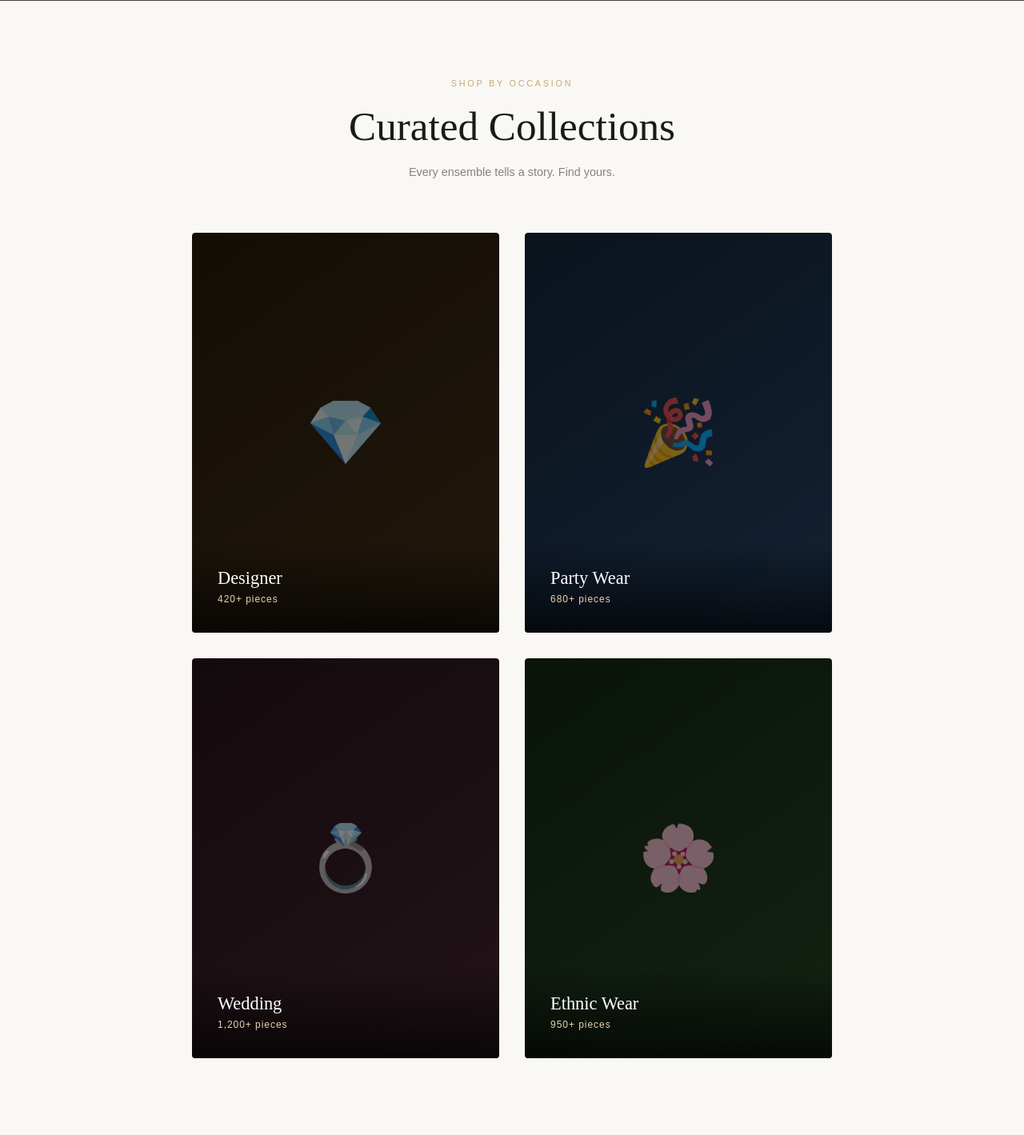
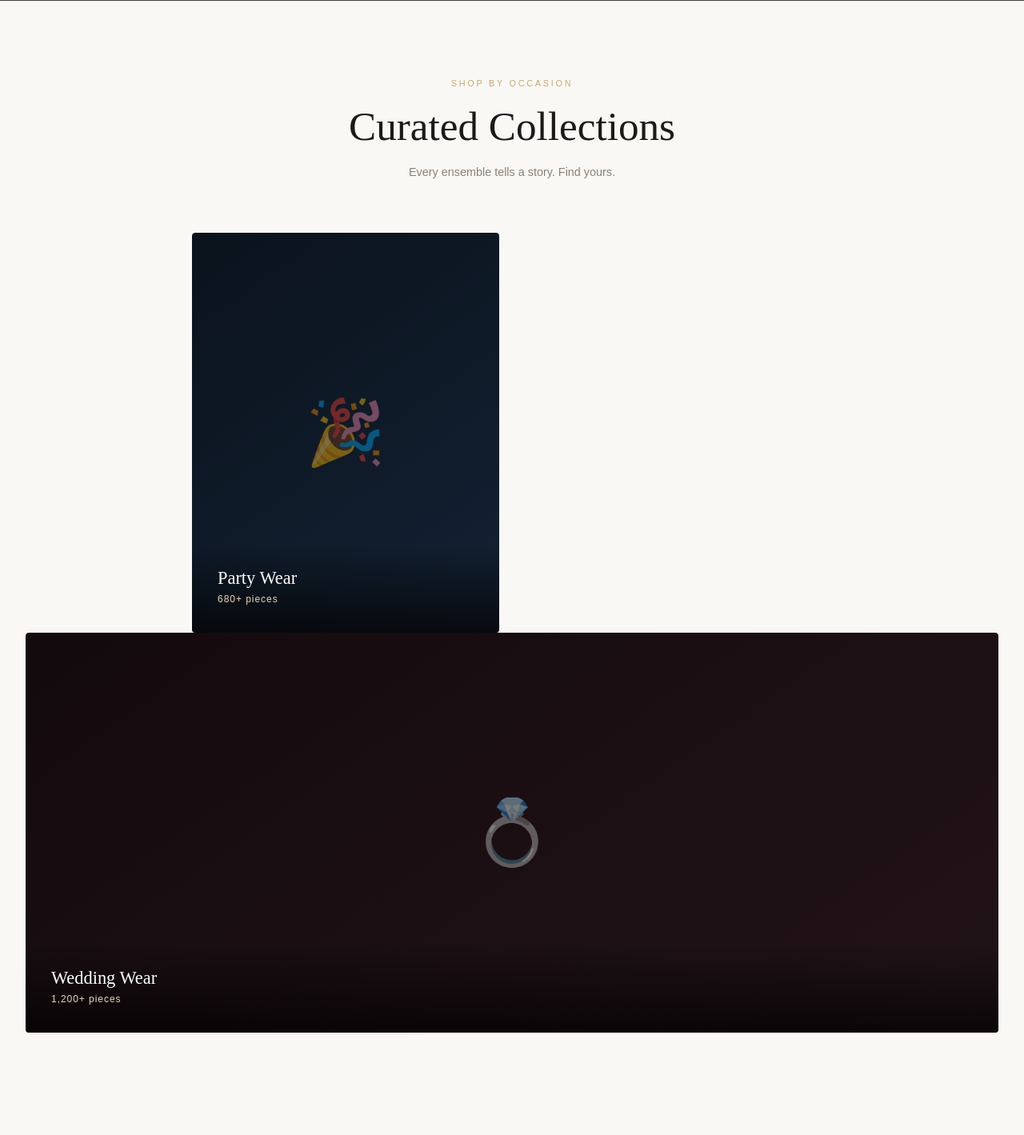
Before and after one commit to Shivamgohel212/rental, a Django app: page /collections/ in a window 1280 px wide. Shown: the whole page at 80% size. After the commit the page ends 1291 px from the top, so only its background shows below. Run offline with Django 5.2, Linux system fonts and the light colour scheme; parts of the project's set-up code (start-up, migrations or seed data) failed here and were passed over.

Commit message:
design change

```diff
--- a/static/css/style.css
+++ b/static/css/style.css
@@ -610,6 +610,7 @@
   cursor: pointer;
   transition: all var(--transition);
   position: relative;
+
 }
 
 .product-card:hover {
@@ -619,7 +620,7 @@
 
 .product-img-wrap {
   position: relative;
-  height: 280px;
+  height: 380px;
   overflow: hidden;
 }
 
@@ -632,6 +633,8 @@
   align-items: center;
   justify-content: center;
   font-size: 5rem;
+  object-position: center top;
+  object-position: center 20%;
 }
 
 .product-card:hover .product-img-placeholder { transform: scale(1.06); }
@@ -1978,3 +1981,20 @@
   .shop-grid { grid-template-columns: 1fr; }
   .hero-cta { flex-direction: column; }
 }
+
+
+/* ===== BROWSE PAGE IMAGE FIX ===== */
+
+.shop-grid .product-img {
+    height: 350px;        /* 👈 yaha height control hogi */
+    overflow: hidden;
+    background: #f5f5f5;
+}
+
+.shop-grid .product-img img {
+    width: 100%;
+    height: 100%;
+    object-fit: cover;      /* image stretch nahi hogi */
+    object-position: center;
+    display: block;
+}
--- a/store/urls.py
+++ b/store/urls.py
@@ -6,4 +6,5 @@
     path('browse/', views.browse, name='browse'),
     path('collections/', views.collections, name='collections'),
     path('how-it-works/', views.how_it_works, name='how_it_works'),
+    path('category/<slug:slug>/', views.category_products, name='category_products'),
 ]
--- a/store/views.py
+++ b/store/views.py
@@ -1,7 +1,7 @@
 # Create your views here.
 
-from django.shortcuts import render
-from .models import Clothing
+from django.shortcuts import render,get_object_or_404
+from .models import Clothing,Category
 
 
 def home(request):
@@ -21,3 +21,12 @@
 
 def how_it_works(request):
     return render(request, 'how_it_works.html')
+
+def category_products(request, slug):
+    category = get_object_or_404(Category, slug=slug)
+    clothes = Clothing.objects.filter(category=category, is_available=True)
+
+    return render(request, 'browse.html', {
+        'clothes': clothes,
+        'selected_category': category
+    })
--- a/templates/collections.html
+++ b/templates/collections.html
@@ -20,37 +20,31 @@
         <p>Every ensemble tells a story. Find yours.</p>
       </div>
       <div class="categories-grid">
-        <div class="cat-card" onclick="filterAndShop('Designer')">
-          <div class="cat-img c-designer"><span style="font-size:5rem;opacity:0.6">💎</span></div>
-          <div class="cat-overlay"></div>
-          <div class="cat-info">
-            <h3>Designer</h3>
-            <p>420+ pieces</p>
+          <a href="/category/party-wear/" style="text-decoration:none; color:inherit;">
+            <div class="cat-card">
+            <div class="cat-img c-party">
+            <span style="font-size:5rem;opacity:0.6">🎉</span>
             </div>
-        </div>
-        <div class="cat-card" onclick="filterAndShop('Party')">
-          <div class="cat-img c-party"><span style="font-size:5rem;opacity:0.6">🎉</span></div>
             <div class="cat-overlay"></div>
             <div class="cat-info">
             <h3>Party Wear</h3>
             <p>680+ pieces</p>
             </div>
     </div>
-        <div class="cat-card" onclick="filterAndShop('Wedding')">
-          <div class="cat-img c-wedding"><span style="font-size:5rem;opacity:0.6">💍</span></div>
+</a>
+        </div>
+          <a href="/category/wedding-wear/" style="text-decoration:none; color:inherit;">
+    <div class="cat-card">
+        <div class="cat-img c-wedding">
+            <span style="font-size:5rem;opacity:0.6">💍</span>
+        </div>
         <div class="cat-overlay"></div>
         <div class="cat-info">
-            <h3>Wedding</h3>
+            <h3>Wedding Wear</h3>
             <p>1,200+ pieces</p>
         </div>
     </div>
-        <div class="cat-card" onclick="filterAndShop('Ethnic')">
-          <div class="cat-img c-ethnic"><span style="font-size:5rem;opacity:0.6">🌸</span></div>
-          <div class="cat-overlay"></div>
-          <div class="cat-info">
-            <h3>Ethnic Wear</h3>
-            <p>950+ pieces</p>
-          </div>
+</a>
         </div>
       </div>
     </div>
```
Also changed, not shown: store/models.py (+7 -2 lines), templates/browse.html (+7 -1 lines), templates/home.html (+23 -9 lines), media/categories/party.jpg (added), media/categories/party_sIZKXDB.jpg (added), media/categories/wedding11man.jpg (added), media/categories/wedding11man_xcDQwbF.jpg (added), media/categories/wedding_Eeyiwtl.jpg (added), media/clothing/wedding_sdX01M1.jpg (added), store/migrations/0004_category_slug.py (added), store/migrations/0005_alter_category_slug.py (added), store/migrations/0006_alter_category_slug.py (added), store/migrations/0007_alter_category_slug.py (added), store/migrations/0008_remove_category_slug.py (added), 1 more files. Lines whose indentation alone changed are shown as unchanged.
